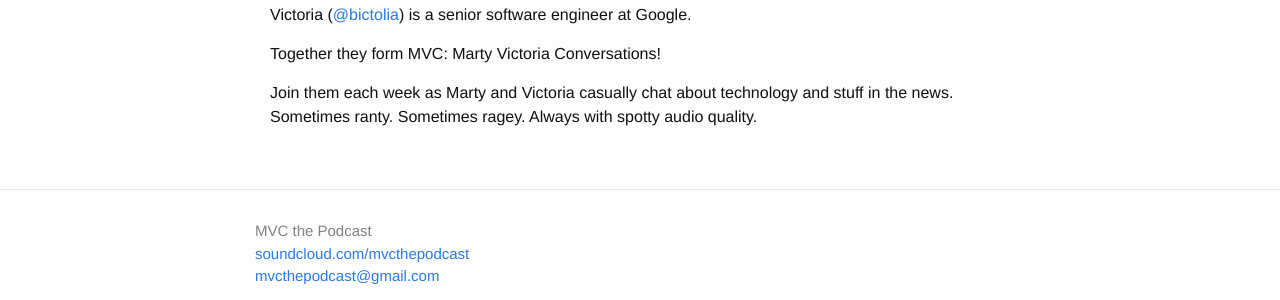
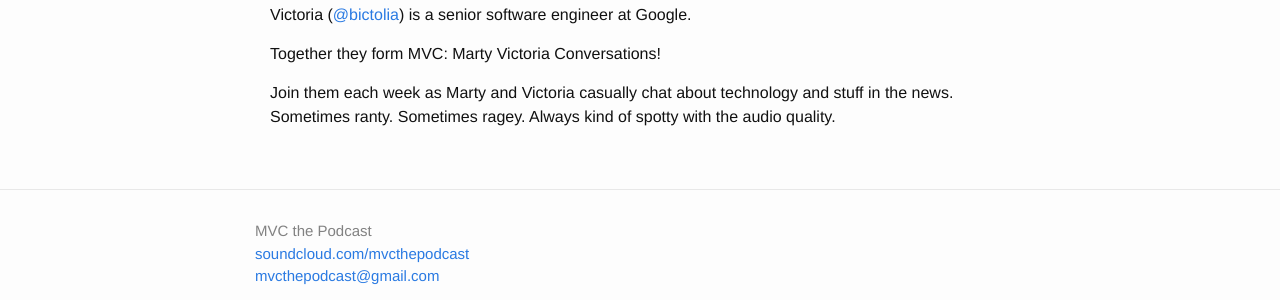
Before and after one commit to mvc-the-podcast/mvc-the-podcast.github.io, a Jekyll site: the page built from about.md, in a window 1280 px wide. Shown: the part 351-651 px from the top of the page. Built offline with Jekyll 4.4.1, drawn with Linux system fonts in a browser that asks for light colours.

Commit message:
Update about.md

```diff
--- a/about.md
+++ b/about.md
@@ -10,4 +10,4 @@
 
 Together they form MVC: Marty Victoria Conversations!
 
-Join them each week as Marty and Victoria casually chat about technology and stuff in the news. Sometimes ranty. Sometimes ragey. Always with spotty audio quality.
+Join them each week as Marty and Victoria casually chat about technology and stuff in the news. Sometimes ranty. Sometimes ragey. Always kind of spotty with the audio quality.
```
